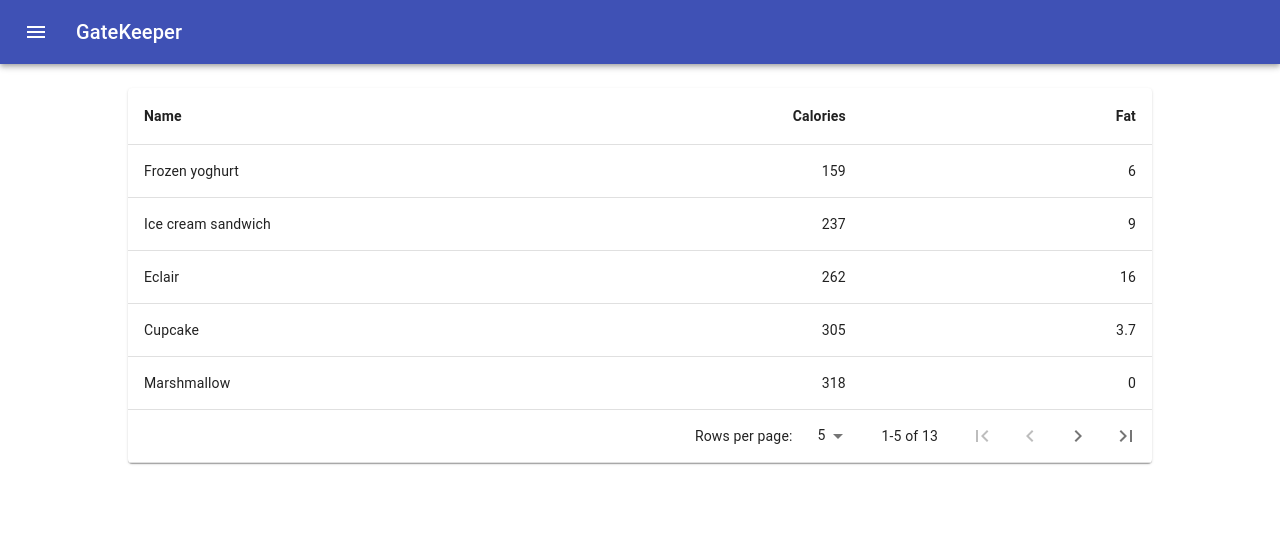
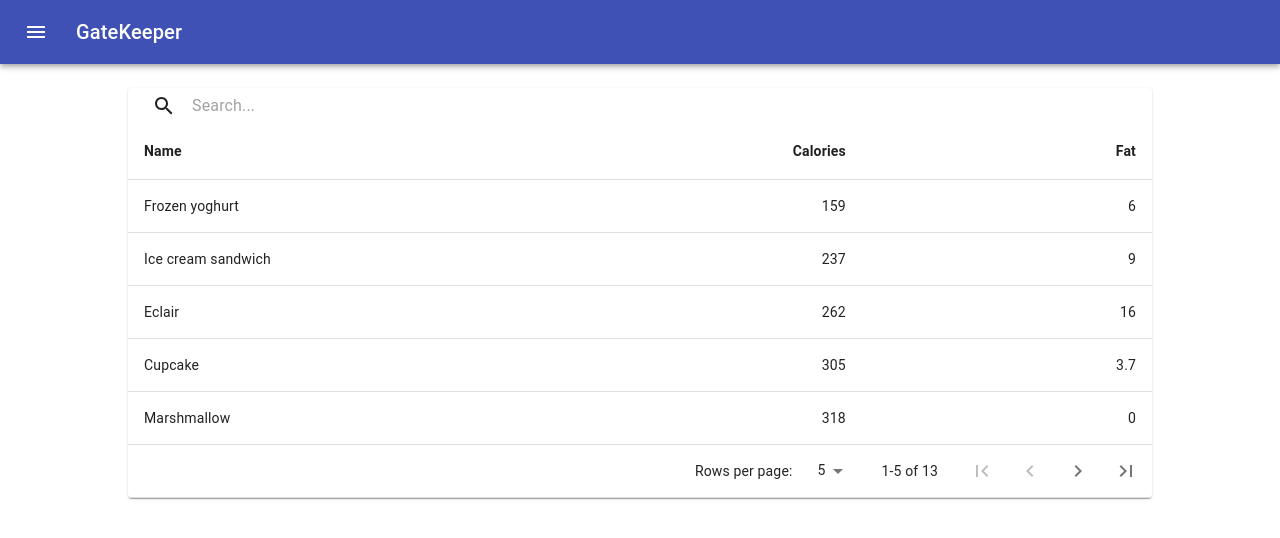
Before and after one commit to appseed246/gatekeeper, a React (Create React App) app in the folder client/: page / in a window 1280 px wide. Shown: the top 538 px of the page. Built offline with nearby package versions, Linux system fonts and the light colour scheme.

Commit message:
検索窓追加

```diff
--- a/client/src/components/CustomPaginationActionsTable.tsx
+++ b/client/src/components/CustomPaginationActionsTable.tsx
@@ -20,6 +20,7 @@ import FirstPageIcon from "@material-ui/icons/FirstPage";
 import LastPageIcon from "@material-ui/icons/LastPage";
 import KeyboardArrowLeft from "@material-ui/icons/KeyboardArrowLeft";
 import KeyboardArrowRight from "@material-ui/icons/KeyboardArrowRight";
+import SearchBar from "./SearchBar";
 
 const useStyles1 = makeStyles((theme: Theme) =>
   createStyles({
@@ -163,6 +164,8 @@ export default function CustomPaginationActionsTable() {
   const classes = useStyles2();
   const [page, setPage] = React.useState(0);
   const [rowsPerPage, setRowsPerPage] = React.useState(5);
+  // 検索単語
+  const [searchWord, setSearchWord] = React.useState("");
 
   const emptyRows =
     rowsPerPage - Math.min(rowsPerPage, rows.length - page * rowsPerPage);
@@ -181,8 +184,15 @@ export default function CustomPaginationActionsTable() {
     setPage(0);
   };
 
+  const handleChangeField = (
+    event: React.ChangeEvent<HTMLTextAreaElement | HTMLInputElement>
+  ) => {
+    setSearchWord(event.target.value);
+  };
+
   return (
     <Paper className={classes.root}>
+      <SearchBar onChangeField={handleChangeField} />
       <div className={classes.tableWrapper}>
         <Table className={classes.table} aria-label="custom pagination table">
           <TableHead>
@@ -202,7 +212,9 @@ export default function CustomPaginationActionsTable() {
             {(rowsPerPage > 0
               ? rows.slice(page * rowsPerPage, page * rowsPerPage + rowsPerPage)
               : rows
-            ).map(row => (
+            )
+              .filter(row => row.name.startsWith(searchWord))
+              .map(row => (
                 <TableRow key={row.name} hover>
                   <TableCell component="th" scope="row">
                     {row.name}
--- /dev/null
+++ b/client/src/components/SearchBar.tsx
@@ -0,0 +1,92 @@
+import React from "react";
+import SearchIcon from "@material-ui/icons/Search";
+import {
+  makeStyles,
+  Theme,
+  createStyles,
+  fade
+} from "@material-ui/core/styles";
+import { InputBase } from "@material-ui/core";
+
+const useStyles = makeStyles((theme: Theme) =>
+  createStyles({
+    root: {
+      flexGrow: 1
+    },
+    menuButton: {
+      marginRight: theme.spacing(2)
+    },
+    title: {
+      flexGrow: 1,
+      display: "none",
+      [theme.breakpoints.up("sm")]: {
+        display: "block"
+      }
+    },
+    search: {
+      position: "relative",
+      borderRadius: theme.shape.borderRadius,
+      backgroundColor: fade(theme.palette.common.white, 0.15),
+      "&:hover": {
+        backgroundColor: fade(theme.palette.common.white, 0.25)
+      },
+      marginLeft: 0,
+      width: "100%",
+      [theme.breakpoints.up("sm")]: {
+        marginLeft: theme.spacing(1),
+        width: "auto"
+      }
+    },
+    searchIcon: {
+      width: theme.spacing(7),
+      height: "100%",
+      position: "absolute",
+      pointerEvents: "none",
+      display: "flex",
+      alignItems: "center",
+      justifyContent: "center"
+    },
+    inputRoot: {
+      color: "inherit"
+    },
+    inputInput: {
+      padding: theme.spacing(1, 1, 1, 7),
+      transition: theme.transitions.create("width"),
+      width: "100%",
+      [theme.breakpoints.up("sm")]: {
+        width: 120,
+        "&:focus": {
+          width: 200
+        }
+      }
+    }
+  })
+);
+
+interface SearchBarProps {
+  onChangeField?: (
+    event: React.ChangeEvent<HTMLTextAreaElement | HTMLInputElement>
+  ) => void;
+}
+
+export default function SearchBar(props: SearchBarProps) {
+  const classes = useStyles();
+  const { onChangeField } = props;
+
+  return (
+    <div className={classes.search}>
+      <div className={classes.searchIcon}>
+        <SearchIcon />
+      </div>
+      <InputBase
+        placeholder="Search..."
+        classes={{
+          root: classes.inputRoot,
+          input: classes.inputInput
+        }}
+        inputProps={{ "aria-label": "search" }}
+        onChange={onChangeField}
+      />
+    </div>
+  );
+}
```
Lines whose indentation alone changed are shown as unchanged.
